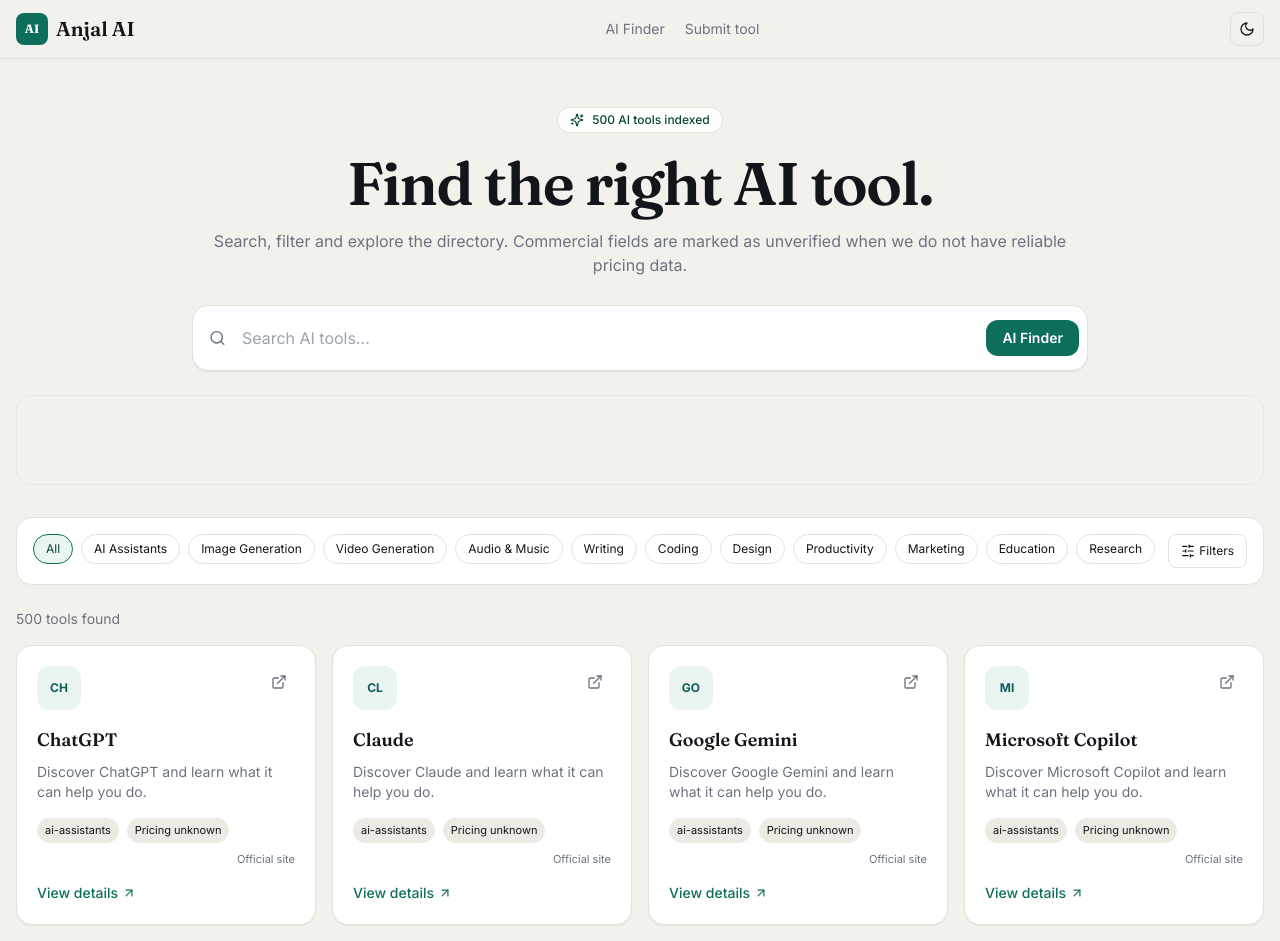
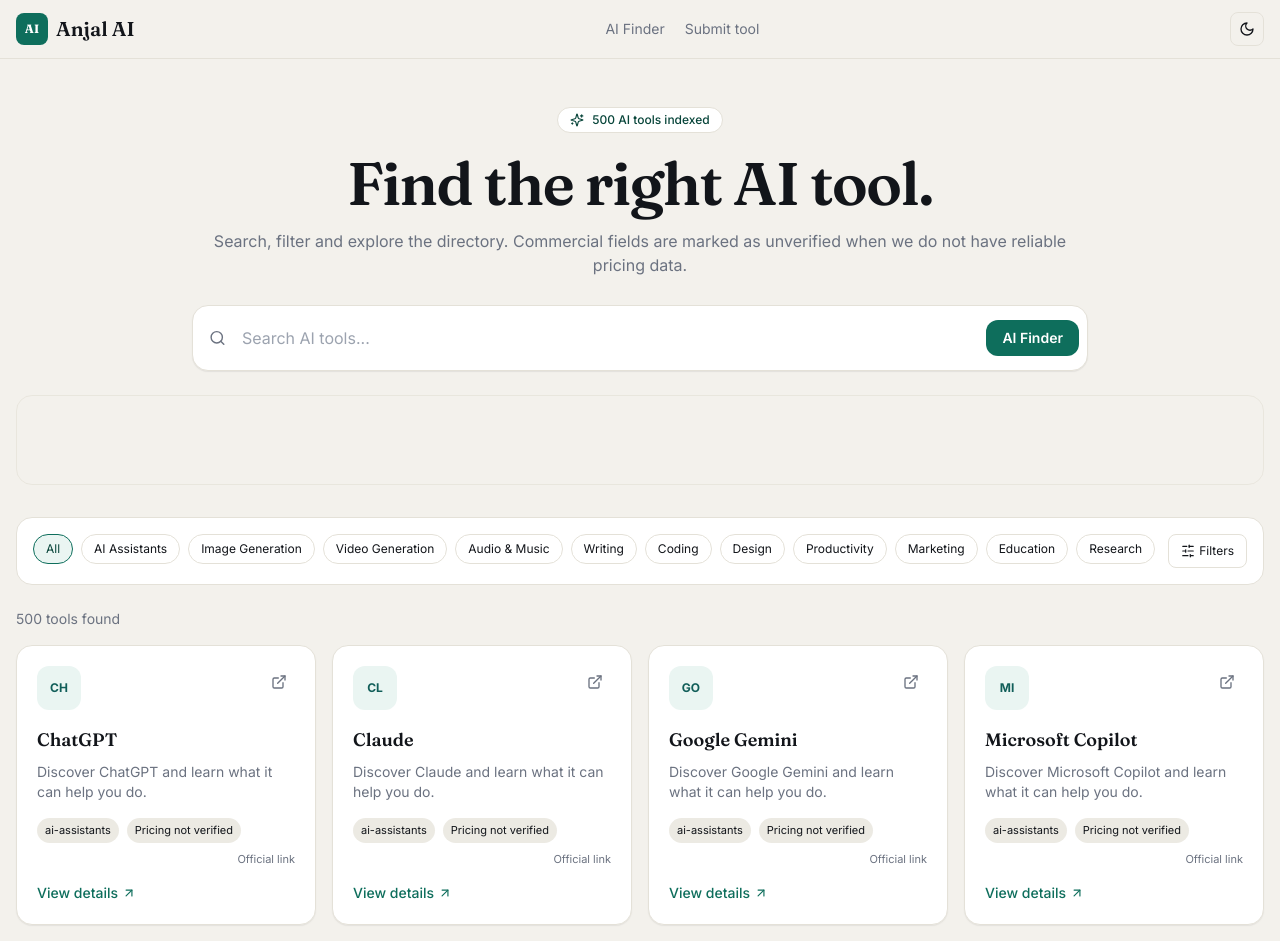
Before and after one commit to mantukumar84140926-sys/anjal-ai-directory, a React (Vite) app: page / in a window 1280 px wide. Shown: the top 941 px of the page. Built offline with nearby package versions, Linux system fonts and the light colour scheme; no server answers.

Commit message:
fix: avoid duplicate click analytics and clarify listing metadata

```diff
--- a/src/components/ToolCard.tsx
+++ b/src/components/ToolCard.tsx
@@ -2,13 +2,12 @@ import { ExternalLink, ArrowUpRight, Star } from "lucide-react";
 import { Link } from "react-router-dom";
 import type { Tool } from "@/types/tool";
 import { ToolLogo } from "./ToolLogo";
-import { trackToolClick } from "@/lib/analytics";
 
 export function ToolCard({ tool }: { tool: Tool }) {
   return <article className="group rounded-2xl border border-line bg-white p-5 shadow-card transition hover:-translate-y-1 hover:shadow-lg dark:border-line-dark dark:bg-surface-dark">
     <div className="flex items-start justify-between gap-3">
       <ToolLogo name={tool.name} website={tool.website} />
-      <a href={`/go/${tool.slug}`} onClick={() => trackToolClick(tool.slug)} className="rounded-lg p-2 text-slate hover:bg-line/50 hover:text-teal" aria-label={`Visit ${tool.name}`}><ExternalLink className="h-4 w-4" /></a>
+      <Link to={`/go/${tool.slug}`} className="rounded-lg p-2 text-slate hover:bg-line/50 hover:text-teal" aria-label={`Visit ${tool.name}`}><ExternalLink className="h-4 w-4" /></Link>
     </div>
     <Link to={`/tool/${tool.slug}`} className="block">
       <h2 className="mt-4 text-lg font-semibold group-hover:text-teal">{tool.name}</h2>
@@ -16,8 +15,8 @@ export function ToolCard({ tool }: { tool: Tool }) {
     </Link>
     <div className="mt-4 flex flex-wrap items-center gap-2">
       <span className="rounded-full bg-line/70 px-2 py-1 text-[11px] dark:bg-white/10">{tool.categories[0]}</span>
-      <span className="rounded-full bg-line/70 px-2 py-1 text-[11px] dark:bg-white/10">{tool.pricingType === "Unknown" ? "Pricing unknown" : tool.pricingType}</span>
-      {tool.rating ? <span className="ml-auto flex items-center gap-1 text-[11px] text-slate"><Star className="h-3 w-3 fill-current" />{tool.rating.toFixed(1)}</span> : <span className="ml-auto text-[11px] text-slate">Official site</span>}
+      <span className="rounded-full bg-line/70 px-2 py-1 text-[11px] dark:bg-white/10">{tool.pricingType === "Unknown" ? "Pricing not verified" : tool.pricingType}</span>
+      {tool.rating ? <span className="ml-auto flex items-center gap-1 text-[11px] text-slate"><Star className="h-3 w-3 fill-current" />{tool.rating.toFixed(1)}</span> : <span className="ml-auto text-[11px] text-slate">Official link</span>}
     </div>
     <Link to={`/tool/${tool.slug}`} className="mt-4 inline-flex items-center gap-1 text-sm font-medium text-teal">View details <ArrowUpRight className="h-3.5 w-3.5" /></Link>
   </article>;
```
